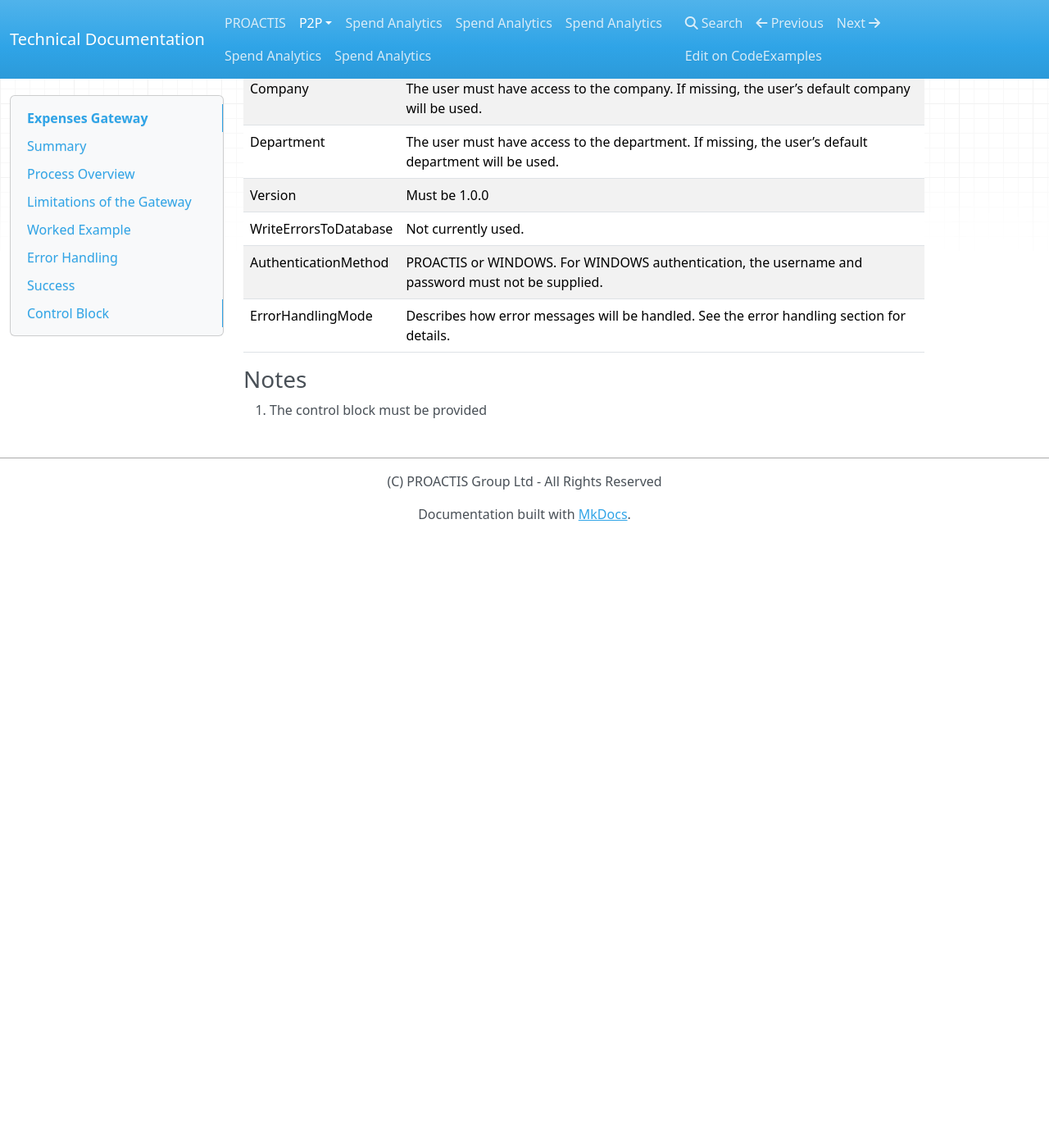
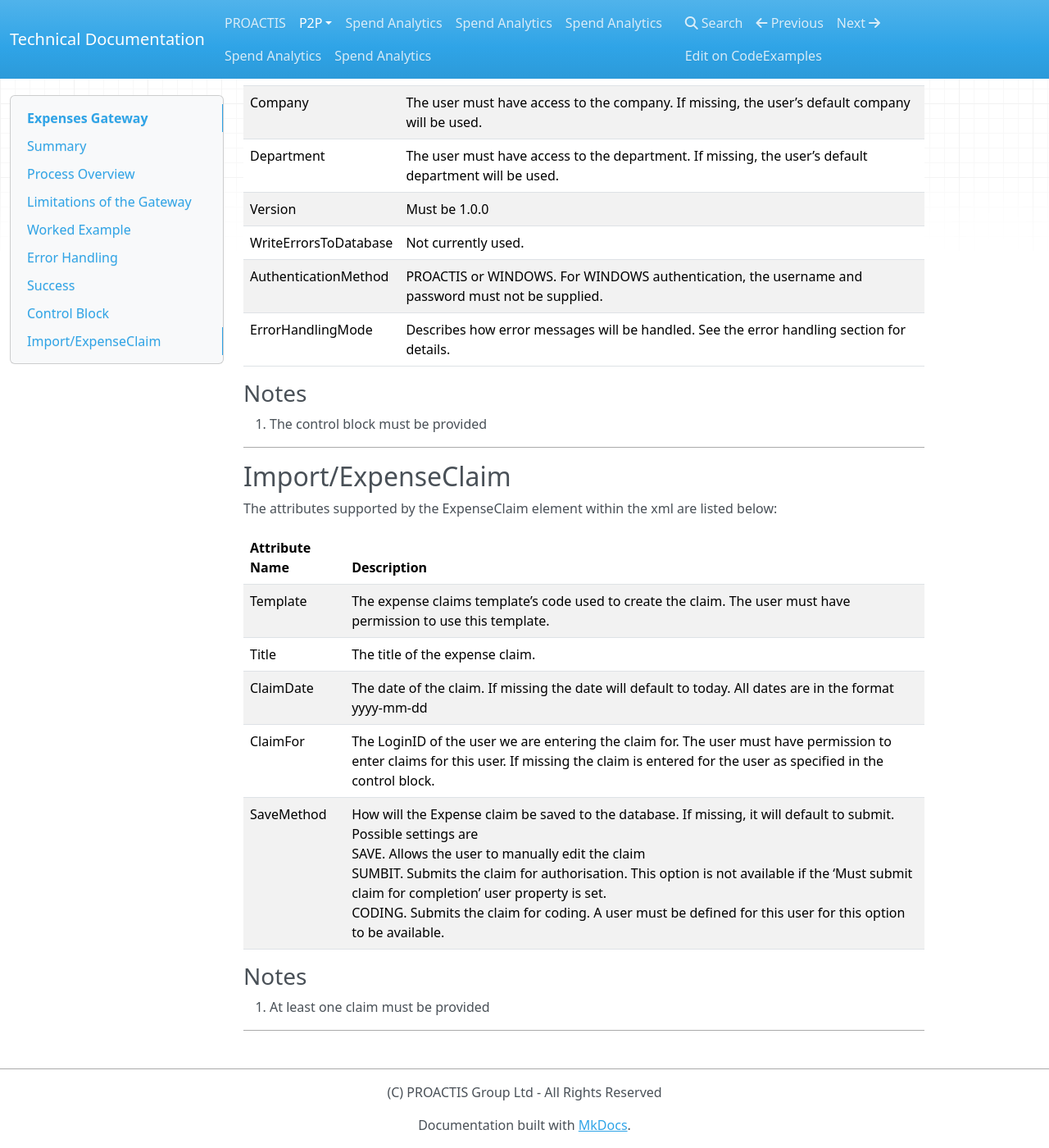
Before and after one commit to proactis-documentation/documentation-source, an MkDocs documentation site: the page built from docs/p2p/expensesGateway.md, in a window 1280 px wide and 1400 px high, scrolled down 4929 px. Shown: the whole window at 82% size. Built offline with MkDocs 1.6.1, drawn with Linux system fonts in a browser that asks for light colours; nearby versions of some CDN libraries; old or Windows-style settings are respelled for this version of MkDocs; before the commit the page ends 5584 px from its top, so only the background shows below that; some of the changed text lies outside the part shown.

Commit message:
Expenses

````diff
--- a/docs/p2p/expensesGateway.md
+++ b/docs/p2p/expensesGateway.md
@@ -199,14 +199,15 @@ Example
 ```xml
 <pro:ExpenseClaim  Template='EXP' Status='OK' DocumentNumber='exp 52487'>
 ```
+---
 
 ## Control Block
-The attributes supported by the control block within the xml are listed below:
+The attributes supported by the control block element within the xml are listed below:
 
 | Attribute Name  | Description                                                                                |
 |-----------------|--------------------------------------------------------------------------------------------|
-| DatabaseName    | This is the title of,the database as shown to the user on the logon screen.                |
-| UserName        | The LoginID of the,PROACTIS user.,This user must have,permission to create expense claims. |
+| DatabaseName    | This is the title of the database as shown to the user on the logon screen.                |
+| UserName        | The LoginID of the,PROACTIS user. This user must have,permission to create expense claims. |
 | Password        | Password for above user.                                                                   |
 | EncodedPassword | Encoded version of the password.  (No longer supported)                                    |
 | Company | The user must have access to the company.  If missing, the user’s default company will be used.    |
@@ -218,3 +219,21 @@ The attributes supported by the control block within the xml are listed below:
 
 ### Notes
 1. The control block must be provided
+
+---
+
+## Import/ExpenseClaim
+The attributes supported by the ExpenseClaim element within the xml are listed below:
+
+| Attribute Name  | Description                                                                                |
+|-----------------|--------------------------------------------------------------------------------------------|
+| Template | The expense claims template’s code used to create the claim.  The user must have permission to use this template. |
+| Title | The title of the expense claim. |
+| ClaimDate | The date of the claim.  If missing the date will default to today.  All dates are in the format yyyy-mm-dd |
+| ClaimFor | The LoginID of the user we are entering the claim for. The user must have permission to enter claims for this user. If missing the claim is entered for the user as specified in the control block. |
+| SaveMethod | How will the Expense claim be saved to the database.  If missing, it will default to submit. Possible settings are </br>  SAVE.  Allows the user to manually edit the claim <br/> SUMBIT. Submits the claim for authorisation. This option is not available if the ‘Must submit claim for completion’ user property is set. <br/> CODING. Submits the claim for coding.  A user must be defined for this user for this option to be available.
+
+### Notes
+1. At least one claim must be provided
+
+---
````
